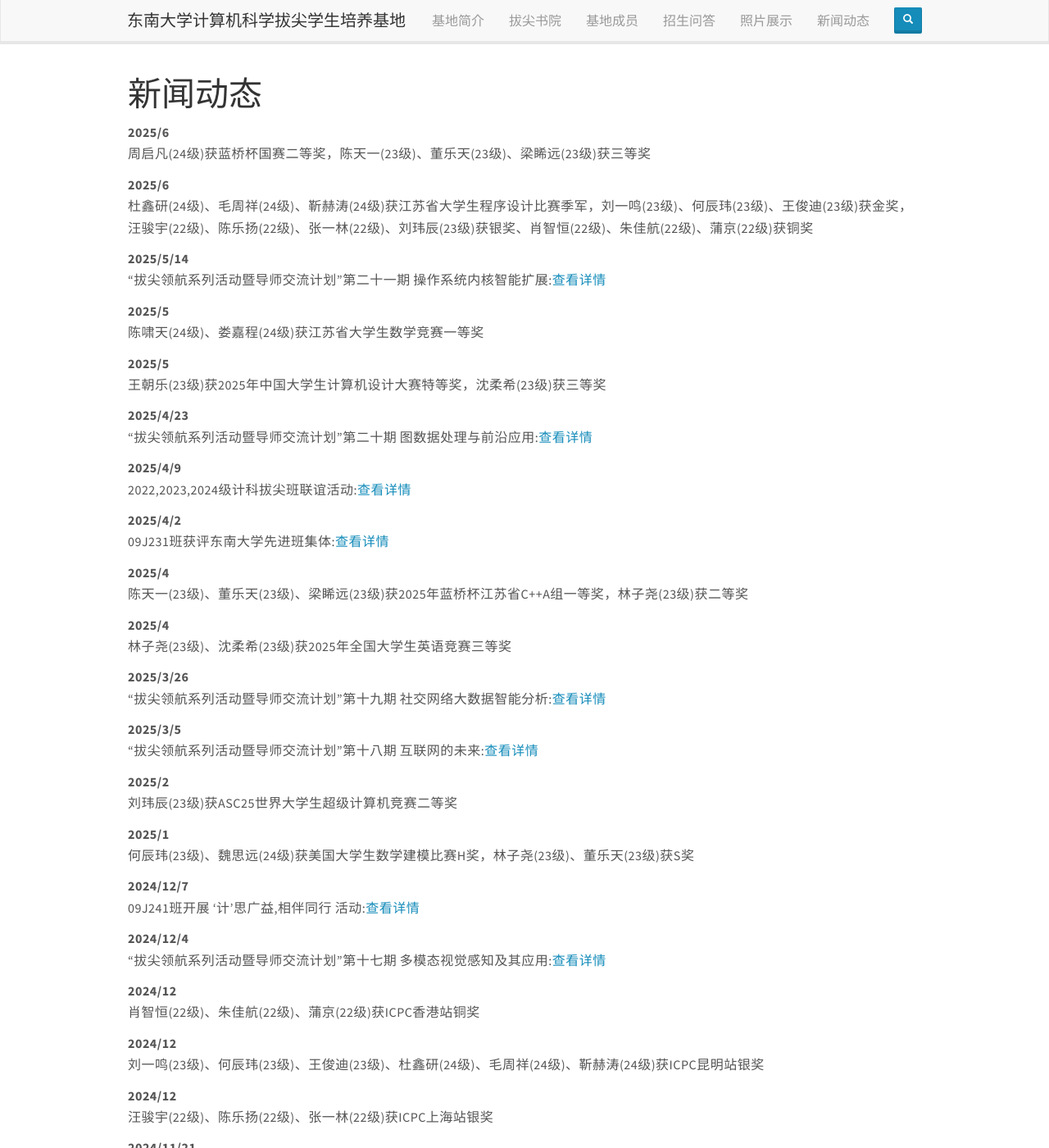
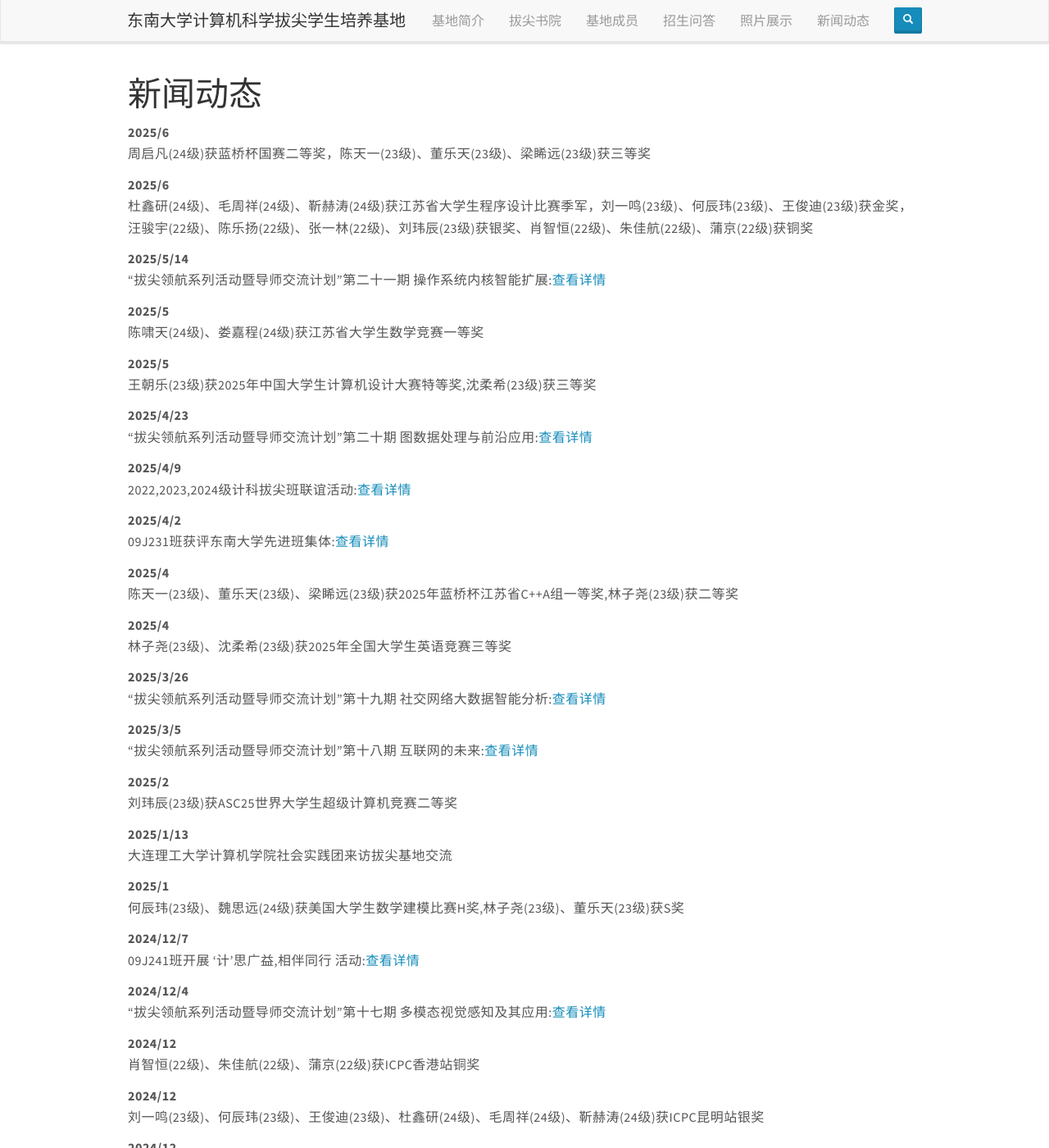
Before and after one commit to ChPu437/chpu437.github.io, a Jekyll site: the page built from _pages/allnews.md, in a window 1280 px wide and 1400 px high. Shown: the whole window at 82% size. Built offline with Jekyll 4.4.1, drawn with Linux system fonts in a browser that asks for light colours; nearby versions of some CDN libraries; some of the changed text lies outside the part shown.

Commit message:
qq，添加新闻

```diff
--- a/_data/news.yml
+++ b/_data/news.yml
@@ -11,7 +11,7 @@
   headline: "陈啸天(24级)、娄嘉程(24级)获江苏省大学生数学竞赛一等奖"
 
 - date: 2025/5
-  headline: "王朝乐(23级)获2025年中国大学生计算机设计大赛特等奖，沈柔希(23级)获三等奖"
+  headline: "王朝乐(23级)获2025年中国大学生计算机设计大赛特等奖,沈柔希(23级)获三等奖"
 
 - date: 2025/4/23
   headline: "“拔尖领航系列活动暨导师交流计划”第二十期 图数据处理与前沿应用:<a href='https://mp.weixin.qq.com/s/pTxDuDSq21bcVJmGrvs-eQ' target='_blank'>查看详情</a>"
@@ -23,7 +23,7 @@
   headline: "09J231班获评东南大学先进班集体:<a href='https://mp.weixin.qq.com/s/rx-SDbVEV7tmN7BKKLhsTg' target='_blank'>查看详情</a>"
 
 - date: 2025/4
-  headline: "陈天一(23级)、董乐天(23级)、梁睎远(23级)获2025年蓝桥杯江苏省C++A组一等奖，林子尧(23级)获二等奖"
+  headline: "陈天一(23级)、董乐天(23级)、梁睎远(23级)获2025年蓝桥杯江苏省C++A组一等奖,林子尧(23级)获二等奖"
 
 - date: 2025/4
   headline: "林子尧(23级)、沈柔希(23级)获2025年全国大学生英语竞赛三等奖"
@@ -37,8 +37,11 @@
 - date: 2025/2
   headline: "刘玮辰(23级)获ASC25世界大学生超级计算机竞赛二等奖"
 
+- date: 2025/1/13
+  headline: "大连理工大学计算机学院社会实践团来访拔尖基地交流"
+
 - date: 2025/1
-  headline: "何辰玮(23级)、魏思远(24级)获美国大学生数学建模比赛H奖，林子尧(23级)、董乐天(23级)获S奖"
+  headline: "何辰玮(23级)、魏思远(24级)获美国大学生数学建模比赛H奖,林子尧(23级)、董乐天(23级)获S奖"
 
 - date: 2024/12/7
   headline: "09J241班开展 '计'思广益,相伴同行 活动:<a href='https://mp.weixin.qq.com/s/zZGev2eaYl21eEhVAsuWQA' target='_blank'>查看详情</a>"
@@ -157,11 +160,17 @@
 - date: 2023/10/18
   headline: "“拔尖领航系列活动暨导师交流计划”第八期 AI for科学计算:<a href='https://mp.weixin.qq.com/s/HNsgKB81Kx8KqT6D2tvS1Q' target='_blank'>查看详情</a>"
 
+- date: 2023/8/22
+  headline: "香港理工大学代表团来访拔尖基地交流"
+
 - date: 2023/8
   headline: "刘一鸣(23级)获百度之星程序设计大赛决赛金奖"
 
 - date: 2023/7/29
   headline: "计算机科学拔尖班参加2023中国图灵大会纪录:<a href='https://mp.weixin.qq.com/s/9wr6Bzdf6zTiKM4byOlacQ' target='_blank'>查看详情</a>"
+
+- date: 2023/6
+  headline: "计算机科学拔尖学生培养与成长座谈会召开"
 
 - date: 2023/5/18
   headline: "“拔尖领航系列活动暨导师交流计划”第七期 多智能体系统与一致性模型 数据经济时代的算力网络技术:<a href='https://mp.weixin.qq.com/s/HvI2QZzLtQFdEbUIHBKj_Q' target='_blank'>查看详情</a>"
@@ -192,3 +201,6 @@
 
 - date: 2022/5/25
   headline: "“拔尖领航系列活动暨导师交流计划”第一期 数据挖掘在智慧城市中的应用 知识图谱：理论、技术、实践和挑战:<a href='https://mp.weixin.qq.com/s/9EFLzvqbQ-LG4je2s2UrVw' target='_blank'>查看详情</a>"
+
+- date: 2022/9/13
+  headline: "计算机拔尖班开班见面会暨班会召开"
```
Also changed, not shown: _pages/admission.md (+1 -1 lines), _pages/gallery.md (+1 -1 lines), images/admission/qq_qun_id.jpg.
